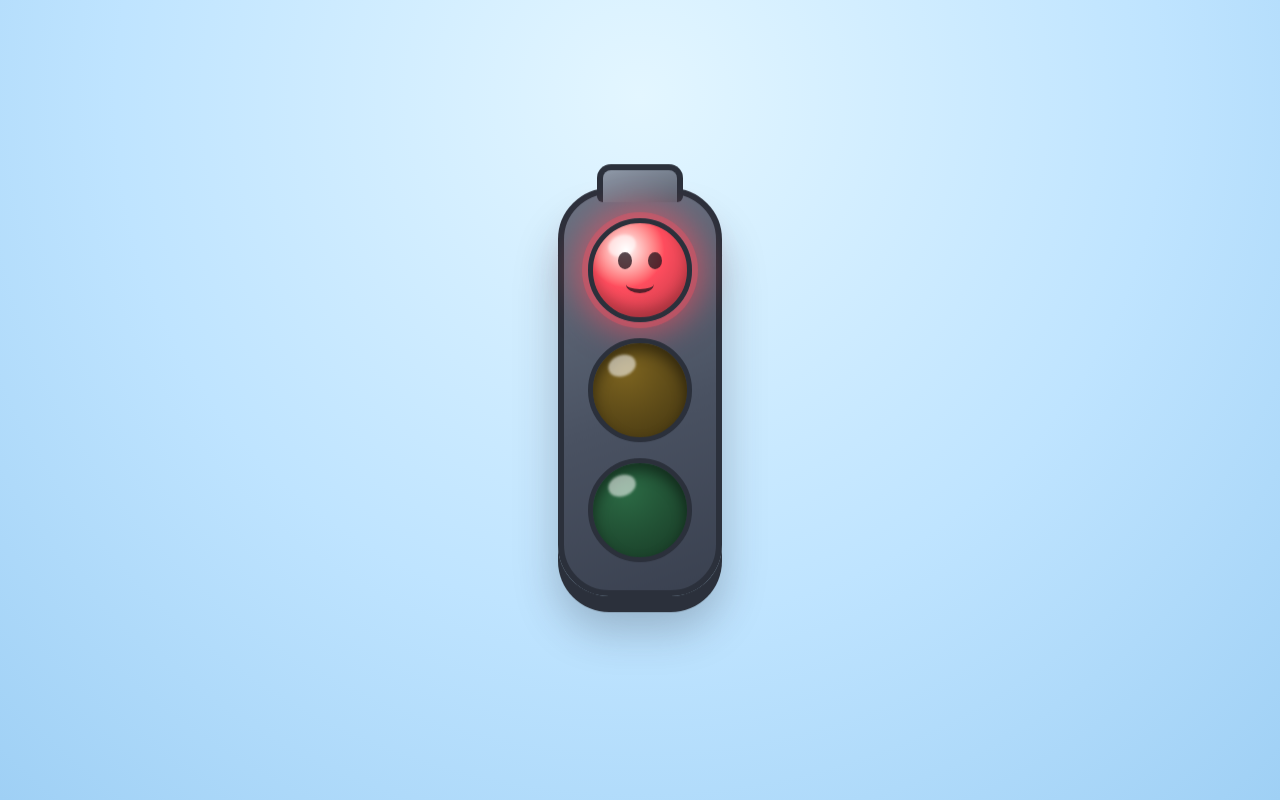
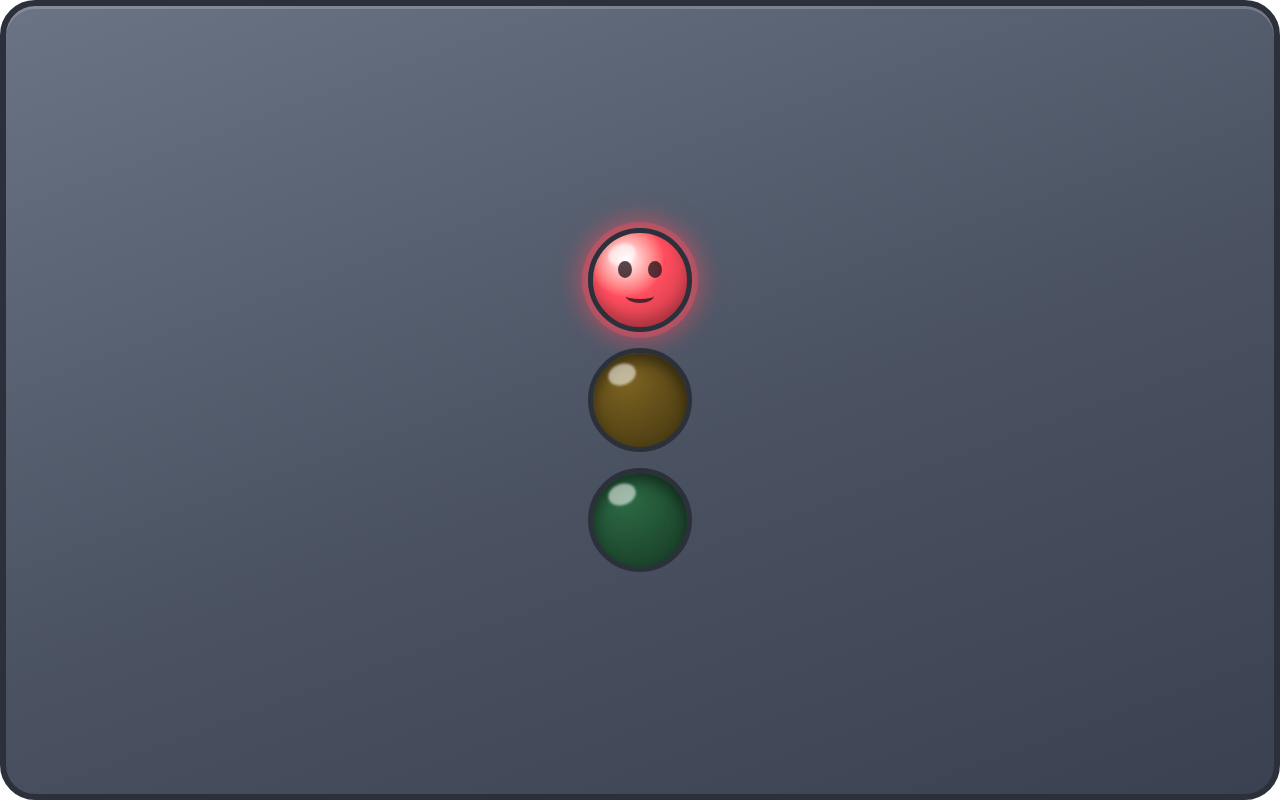
Before and after one commit to 7749Y/agent-state-indicator, a React (Vite) app: page / in a window 1280 px wide. Built offline with nearby package versions, Linux system fonts and the light colour scheme.

Commit message:
桌宠特化

```diff
--- a/src-tauri/capabilities/default.json
+++ b/src-tauri/capabilities/default.json
@@ -5,6 +5,7 @@
   "windows": ["main"],
   "permissions": [
     "core:default",
+    "core:window:allow-set-position",
     "opener:default"
   ]
 }
--- a/src/App.css
+++ b/src/App.css
@@ -3,48 +3,47 @@
     sans-serif;
 
   color: #3a2f4a;
-  background: radial-gradient(circle at 50% 12%, #e3f6ff 0%, #bfe4ff 55%, #9fd0f5 100%);
+  background: transparent;
 }
 
-body {
+*,
+*::before,
+*::after {
+  box-sizing: border-box;
+}
+
+html,
+body,
+#root {
+  width: 100%;
+  height: 100%;
   margin: 0;
+  overflow: hidden;
+  background: transparent;
+  user-select: none;
 }
 
 .container {
-  min-height: 100vh;
+  width: 100%;
+  height: 100%;
   display: flex;
   align-items: center;
   justify-content: center;
 }
 
 .traffic-light {
-  position: relative;
+  width: 100%;
+  height: 100%;
   display: flex;
   flex-direction: column;
+  align-items: center;
+  justify-content: center;
   gap: 1rem;
-  padding: 1.5rem 1.5rem 1.7rem;
-  border-radius: 3.2rem;
+  padding: 1.5rem;
+  border-radius: 2.2rem;
   border: 6px solid #2b303b;
   background: linear-gradient(160deg, #6a7484 0%, #4a5262 55%, #3a4150 100%);
-  box-shadow:
-    0 16px 0 #2b303b,
-    0 34px 44px rgba(43, 48, 59, 0.28);
-  animation: float 3s ease-in-out infinite;
-}
-
-/* 小帽子 */
-.traffic-light::before {
-  content: "";
-  position: absolute;
-  top: -30px;
-  left: 50%;
-  transform: translateX(-50%);
-  width: 74px;
-  height: 32px;
-  border-radius: 14px 14px 6px 6px;
-  border: 6px solid #2b303b;
-  border-bottom: none;
-  background: linear-gradient(160deg, #8f99a8, #5b6472);
+  box-shadow: inset 0 3px 0 rgba(255, 255, 255, 0.18);
 }
 
 .lamp {
@@ -108,7 +107,7 @@ body {
   );
   box-shadow:
     0 0 0 6px color-mix(in srgb, var(--on) 35%, transparent),
-    0 0 30px 12px color-mix(in srgb, var(--on) 55%, transparent),
+    0 0 24px 8px color-mix(in srgb, var(--on) 55%, transparent),
     inset 0 -8px 12px rgba(0, 0, 0, 0.2);
   animation: pop 0.55s ease;
 }
@@ -178,13 +177,3 @@ body {
     transform: scale(1);
   }
 }
-
-@keyframes float {
-  0%,
-  100% {
-    transform: translateY(0);
-  }
-  50% {
-    transform: translateY(-10px);
-  }
-}
--- a/src/App.tsx
+++ b/src/App.tsx
@@ -1,15 +1,17 @@
 import { useMemo, useSyncExternalStore } from "react";
 import { LightControl } from "./lightControl";
+import { WindowDrag } from "./windowDrag";
 import "./App.css";
 
 const LIGHTS = ["red", "yellow", "green"] as const;
 
 function App() {
   const control = useMemo(() => new LightControl(0), []);
+  const drag = useMemo(() => new WindowDrag(), []);
   const active = useSyncExternalStore(control.subscribe, control.getActiveIndex);
 
   return (
-    <main className="container">
+    <main className="container" onMouseDown={drag.handleMouseDown}>
       <div className="traffic-light">
         {LIGHTS.map((color, i) => (
           <button
--- /dev/null
+++ b/src/windowDrag.ts
@@ -0,0 +1,68 @@
+import type { MouseEvent as ReactMouseEvent } from "react";
+import { getCurrentWindow, LogicalPosition } from "@tauri-apps/api/window";
+
+/** 窗口拖动：在窗口内按下左键，窗口持续跟随光标移动。 */
+export class WindowDrag {
+  /** 命中这些元素时不拖动，免得抢掉灯的点按。 */
+  private static readonly SKIP =
+    "button, a, input, textarea, select, [data-no-drag]";
+
+  private origin: { pointerX: number; pointerY: number; windowX: number; windowY: number } | null =
+    null;
+  private pending: { x: number; y: number } | null = null;
+  private frame = 0;
+
+  handleMouseDown = async (event: ReactMouseEvent) => {
+    if (event.button !== 0 || this.origin) return;
+    if ((event.target as HTMLElement).closest(WindowDrag.SKIP)) return;
+    event.preventDefault();
+
+    const win = getCurrentWindow();
+    const [position, scale] = await Promise.all([
+      win.outerPosition(),
+      win.scaleFactor(),
+    ]);
+    const logical = position.toLogical(scale);
+
+    this.origin = {
+      pointerX: event.screenX,
+      pointerY: event.screenY,
+      windowX: logical.x,
+      windowY: logical.y,
+    };
+
+    window.addEventListener("mousemove", this.handleMouseMove);
+    window.addEventListener("mouseup", this.handleMouseUp);
+  };
+
+  private handleMouseMove = (event: MouseEvent) => {
+    if (!this.origin) return;
+
+    this.pending = {
+      x: this.origin.windowX + (event.screenX - this.origin.pointerX),
+      y: this.origin.windowY + (event.screenY - this.origin.pointerY),
+    };
+    if (this.frame) return;
+
+    this.frame = requestAnimationFrame(this.flush);
+  };
+
+  private flush = () => {
+    this.frame = 0;
+    const target = this.pending;
+    if (!target) return;
+    this.pending = null;
+    void getCurrentWindow().setPosition(
+      new LogicalPosition(target.x, target.y),
+    );
+  };
+
+  private handleMouseUp = () => {
+    window.removeEventListener("mousemove", this.handleMouseMove);
+    window.removeEventListener("mouseup", this.handleMouseUp);
+    if (this.frame) cancelAnimationFrame(this.frame);
+    this.frame = 0;
+    this.pending = null;
+    this.origin = null;
+  };
+}
```
Also changed, not shown: src-tauri/tauri.conf.json (+6 -2 lines).
